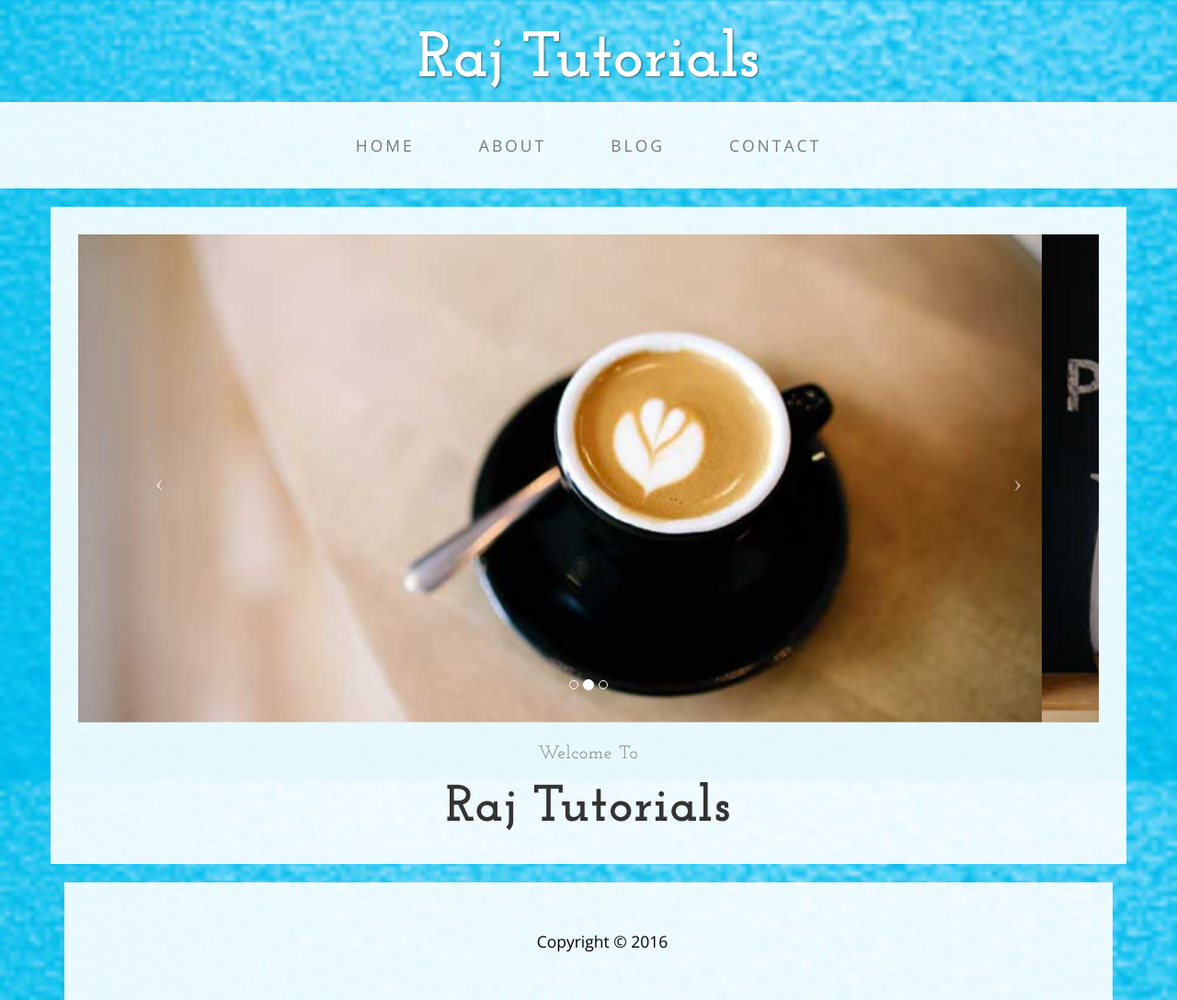
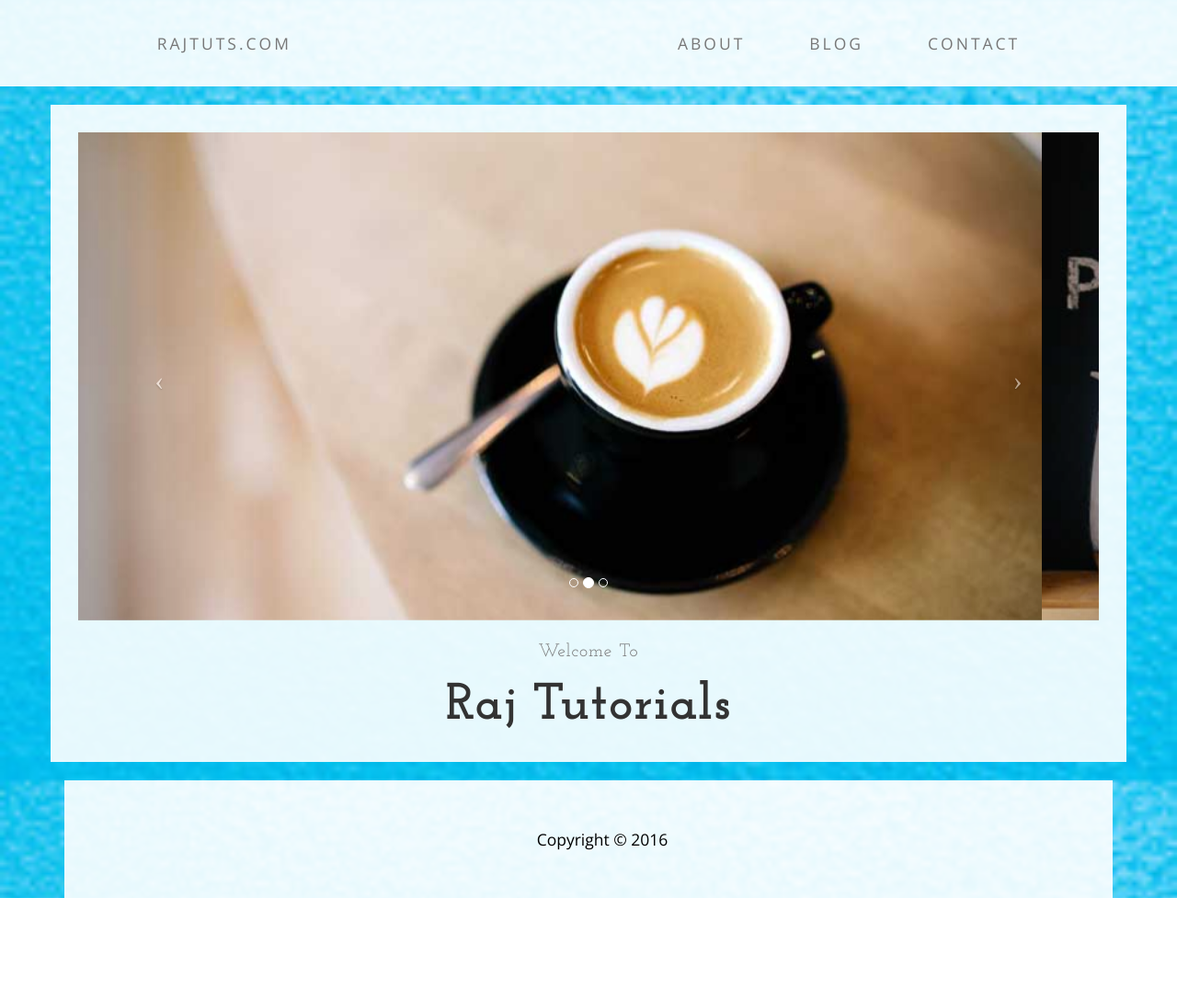
Before and after one commit to rajtuts/rajtuts.github.io, a plain HTML site: page index.html in a window 1280 px wide. Shown: the whole page at 92% size. After the commit the page ends 977 px from the top, so only its background shows below. Drawn offline with nearby package versions, Linux system fonts and the light colour scheme.

Commit message:
home page changes
home page changes

```diff
--- a/index.html
+++ b/index.html
@@ -32,8 +32,8 @@
 
 <body>
 
-    <div class="brand">Raj Tutorials</div>
-    <!--<div class="address-bar">3481 Melrose Place | Beverly Hills, CA 90210 | 123.456.7890</div>-->
+    <!--<div class="brand">Raj Tutorials</div>
+    <div class="address-bar">3481 Melrose Place | Beverly Hills, CA 90210 | 123.456.7890</div>-->
 
     <!-- Navigation -->
     <nav class="navbar navbar-default" role="navigation">
@@ -53,9 +53,24 @@
             <div class="collapse navbar-collapse" id="bs-example-navbar-collapse-1">
                 <ul class="nav navbar-nav">
                     <li>
-                        <a href="index.html">Home</a>
+                        <a href="index.html">Rajtuts.com</a>
                     </li>
-                    <li>
+					<li>
+                        <a href="">                              </a>
+                    </li>
+					<li>
+                        <a href="">                              </a>
+                    </li>
+					<li>
+                        <a href="">                              </a>
+                    </li>
+					<li>
+                        <a href="">                              </a>
+                    </li>
+					<li>
+                        <a href="">                              </a>
+                    </li>
+					<li>
                         <a href="">About</a>
                     </li>
                     <li>
```
